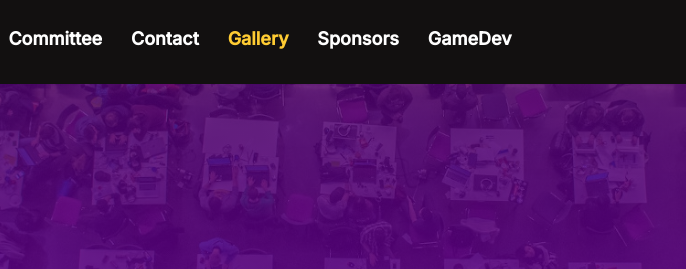
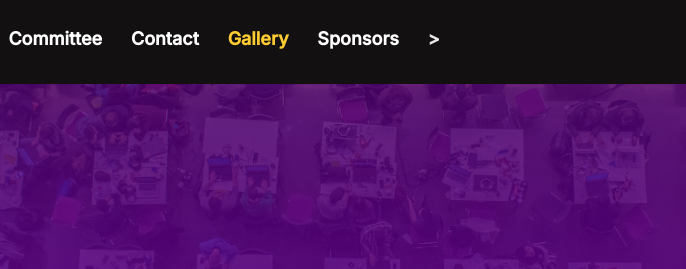
Before and after one commit to unicsmcr/unicsmcr-2021, a website: page site/gallery.html in a window 1280 px wide. Shown: the top 269 px of the page, 238-924 px from the left. Drawn offline with nearby package versions, Linux system fonts and the light colour scheme; files that its build step writes are made by us from their sources; files whose address does not match are found by name.

Commit message:
Removed gamedev link

```diff
--- a/site/_partials/nav.html
+++ b/site/_partials/nav.html
@@ -9,8 +9,6 @@
       <li id="gallery-link"><a href="./gallery">Gallery</a></li>
       <li id="sponsors-link"><a href="sponsors">Sponsors</a></li>
       <li>
-        <a href="https://gamedev.unicsmcr.com/" target="_blank" rel="noreferrer"
-          >GameDev</a
         >
       </li>
 
@@ -19,8 +17,6 @@
           >Join Us</a
         ><br />
       </li>
-      <!-- <li class="right"><a href="https://gamedev.unicsmcr.com" target="_blank" rel="noreferrer"
-					aria-label="GameDev"><span><img src="/assets/gamedev.svg" id="gamedev-logo" /></span></a></li> -->
       <li class="right">
         <a
           href="https://unicsmcr.com/discord"
```
